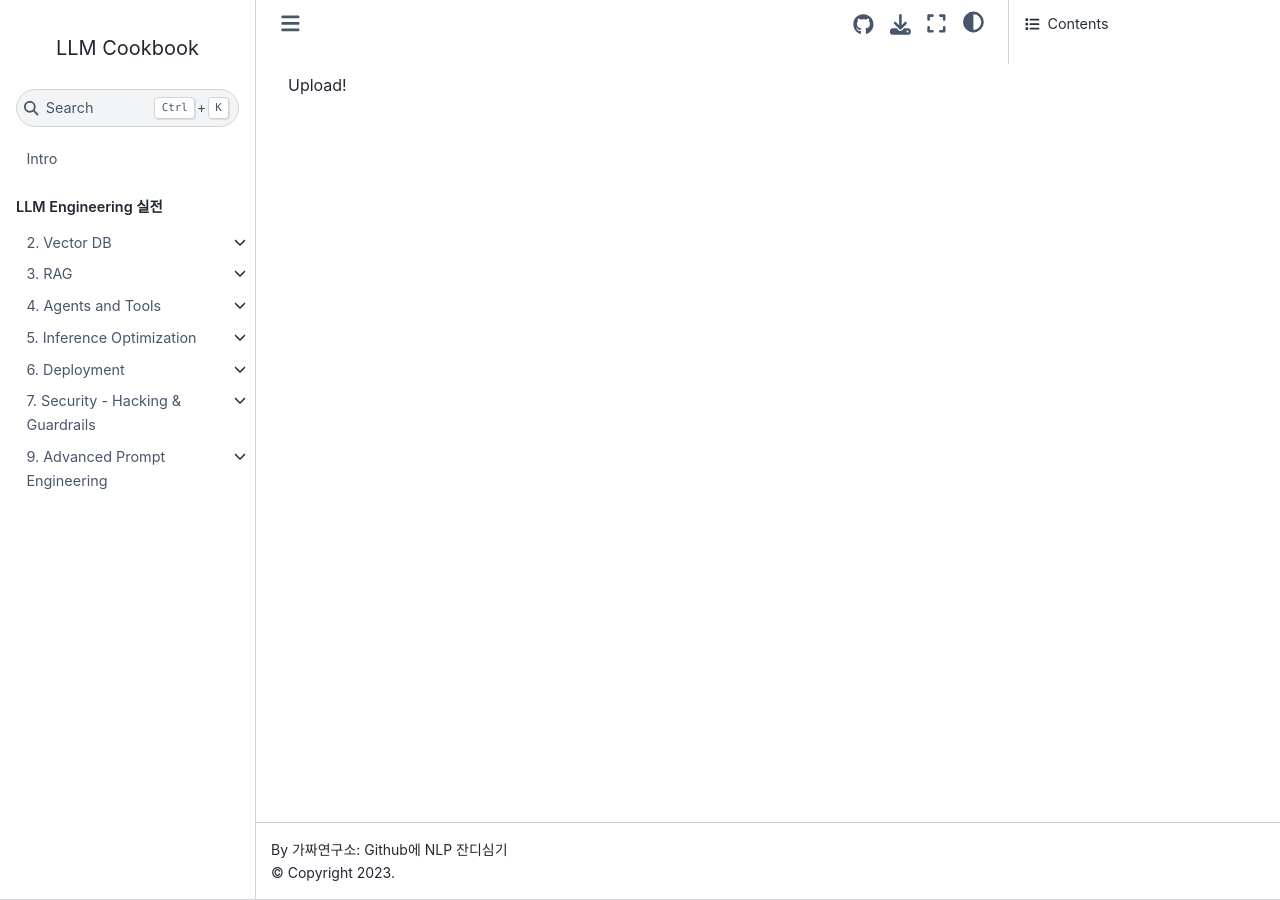
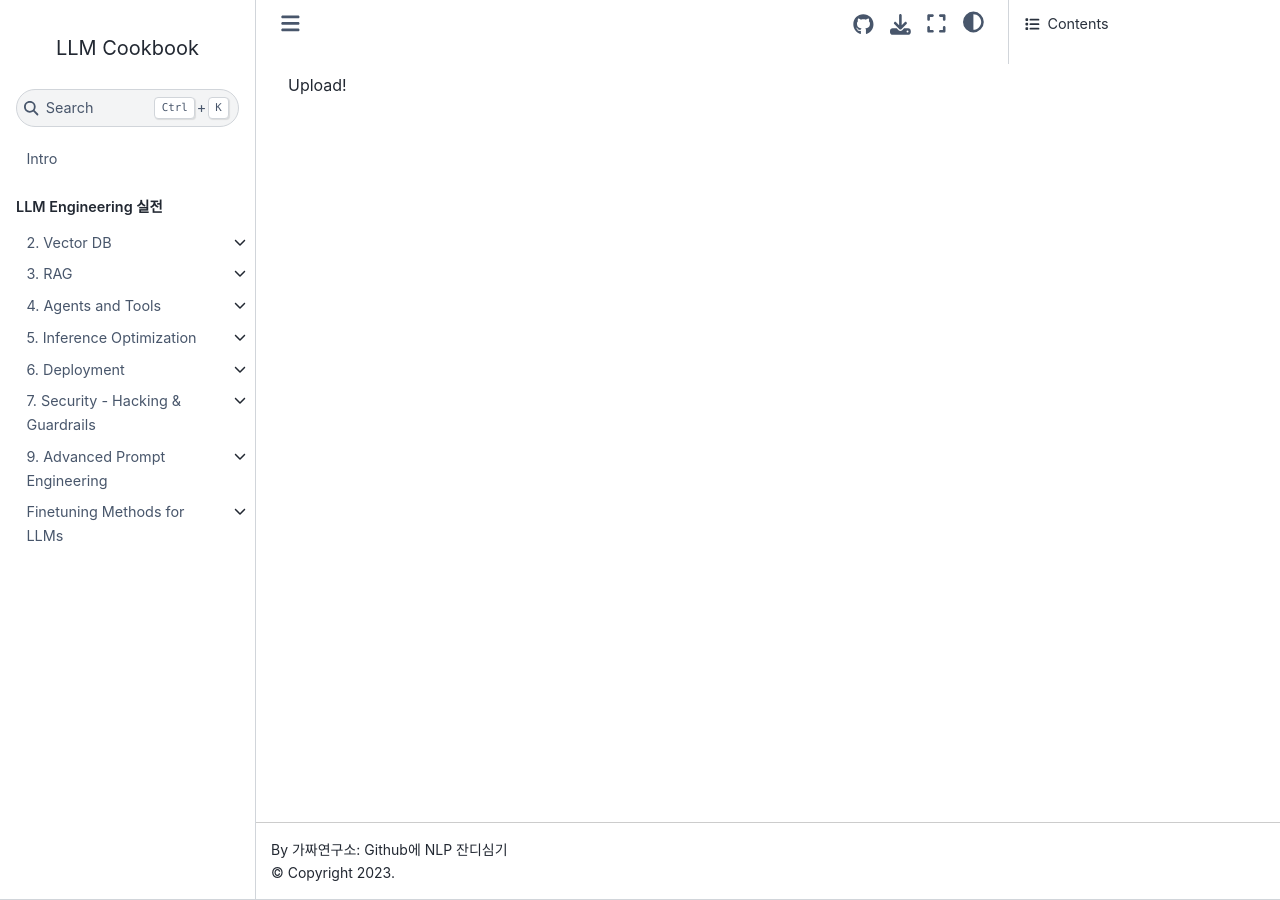
Before and after one commit to springcoolers/llm-handbook, a Jupyter Book: the page built from _contents/season_projects/readme.md, in a window 1280 px wide. Built offline with Jupyter Book 1.0.4 settings and Sphinx 7.4.7 and the Sphinx Book theme 1.1.4, drawn with Linux system fonts in a browser that asks for light colours; pages that are not in the unit, such as notebooks, are missing from menus; some of the changed lines change nothing that is shown.

Commit message:
Update _toc.yml

```diff
--- a/_toc.yml
+++ b/_toc.yml
@@ -6,6 +6,9 @@
 parts:
 - caption: LLM Engineering 실전
   chapters:
+  - file: _contents/llm-engineering/1. API + Prompt Engineering
+    sections:
+    - glob: _contents/llm-engineering/1. API + Prompt Engineering/sections/**
   - file: _contents/llm-engineering/2. Vector DB/intro
     sections:
     - glob: _contents/llm-engineering/2. Vector DB/sections/**
@@ -34,6 +37,18 @@
     sections:
     - glob: _contents/llm-engineering/9. Advanced Prompt Engineering/sections/**
 
+  - file: _contents/llm-engineering/10. finetuning-for-llms/intro
+    sections:
+    - glob: _contents/llm-engineering/10. finetuning-for-llms/sections/**
+
+  - file: _contents/llm-engineering/11. embedding-and-model-combined/intro
+    sections:
+    - glob: _contents/llm-engineering/11. embedding-and-model-combined/sections/**
+
+  - file: _contents/llm-engineering/12. Extra materials/intro
+    sections:
+    - glob: _contents/llm-engineering/12. Extra materials/sections/**
+
 - caption: Embedding & Model Combining
   chapters:
   - file: _contents/embedding-and-model-combining/intro
```
